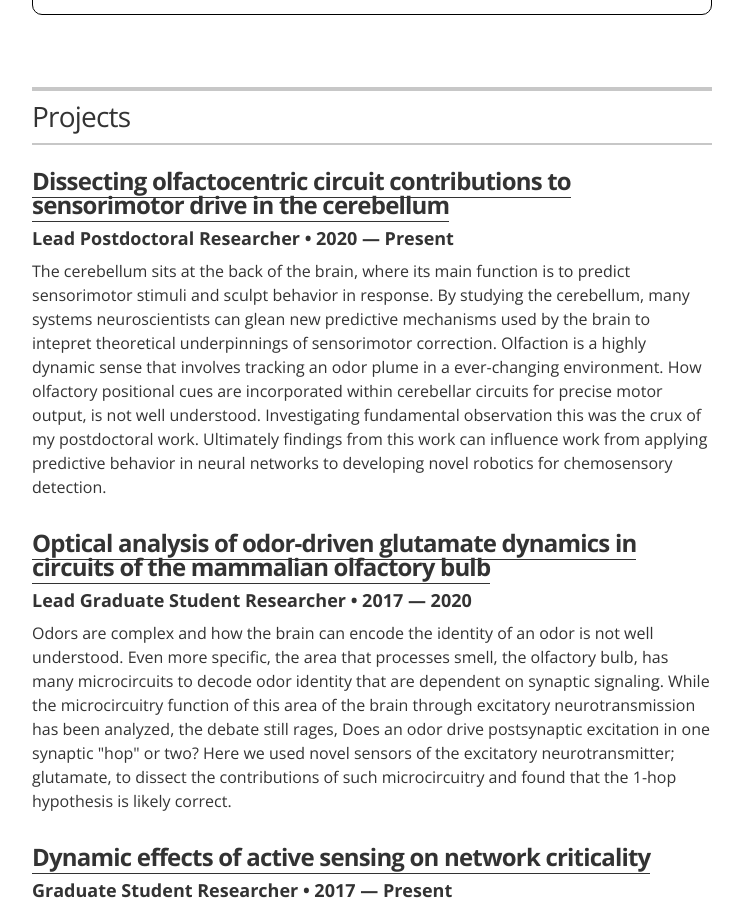
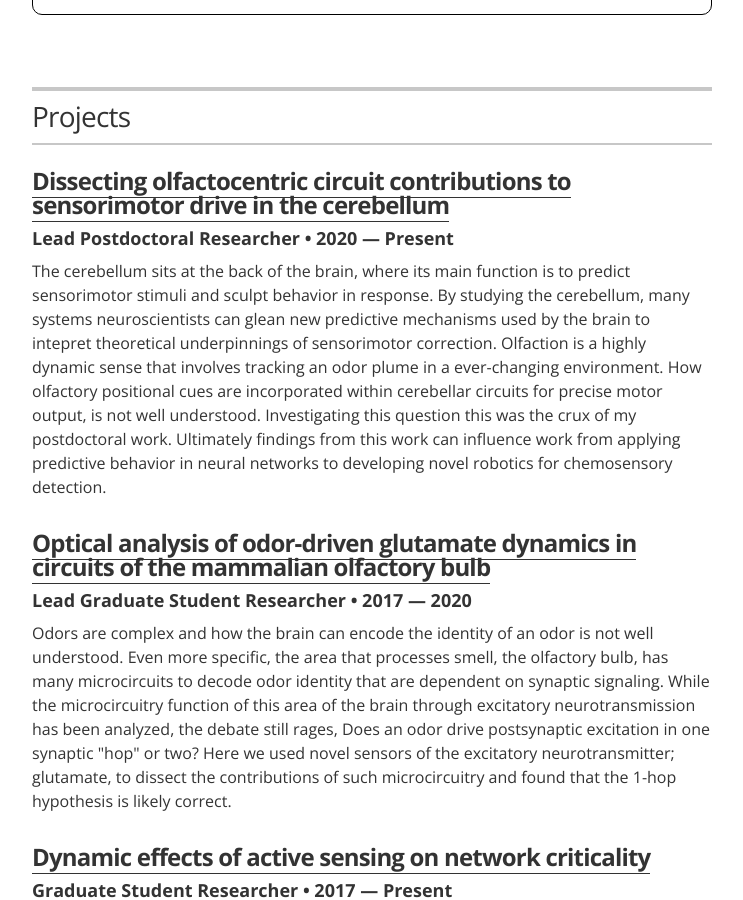
Before and after one commit to andsinpants/andsinpants.github.io, a Jekyll site: the page built from index.html, in a window 1280 px wide and 900 px high, scrolled down 2715 px. Shown: the whole window, without its empty margins (268-1011 px from the left). Built offline with Jekyll 4.4.1, drawn with Linux system fonts in a browser that asks for light colours.

Commit message:
Update projects.yml

```diff
--- a/_data/projects.yml
+++ b/_data/projects.yml
@@ -6,7 +6,7 @@
   role: Lead Postdoctoral Researcher
   duration: 2020 &mdash; Present
   url: "https://www.dropbox.com/s/nz2fvm1gin6qhqv/AChemS2022_Poster_v10_Final.pdf?dl=0"
-  description: The cerebellum sits at the back of the brain, where its main function is to predict sensorimotor stimuli and sculpt behavior in response. By studying the cerebellum, many systems neuroscientists can glean new predictive mechanisms used by the brain to intepret theoretical underpinnings of sensorimotor correction. Olfaction is a highly dynamic sense that involves tracking an odor plume in a ever-changing environment. How olfactory positional cues are incorporated within cerebellar circuits for precise motor output, is not well understood. Investigating fundamental observation this was the crux of my postdoctoral work. Ultimately findings from this work can influence work from applying predictive behavior in neural networks to developing novel robotics for chemosensory detection.
+  description: The cerebellum sits at the back of the brain, where its main function is to predict sensorimotor stimuli and sculpt behavior in response. By studying the cerebellum, many systems neuroscientists can glean new predictive mechanisms used by the brain to intepret theoretical underpinnings of sensorimotor correction. Olfaction is a highly dynamic sense that involves tracking an odor plume in a ever-changing environment. How olfactory positional cues are incorporated within cerebellar circuits for precise motor output, is not well understood. Investigating this question this was the crux of my postdoctoral work. Ultimately findings from this work can influence work from applying predictive behavior in neural networks to developing novel robotics for chemosensory detection.
 
 # Optical analysis of odor-driven glutamate dynamics in circuits of the mammalian olfactory bulb
 - project: Optical analysis of odor-driven glutamate dynamics in circuits of the mammalian olfactory bulb
```
